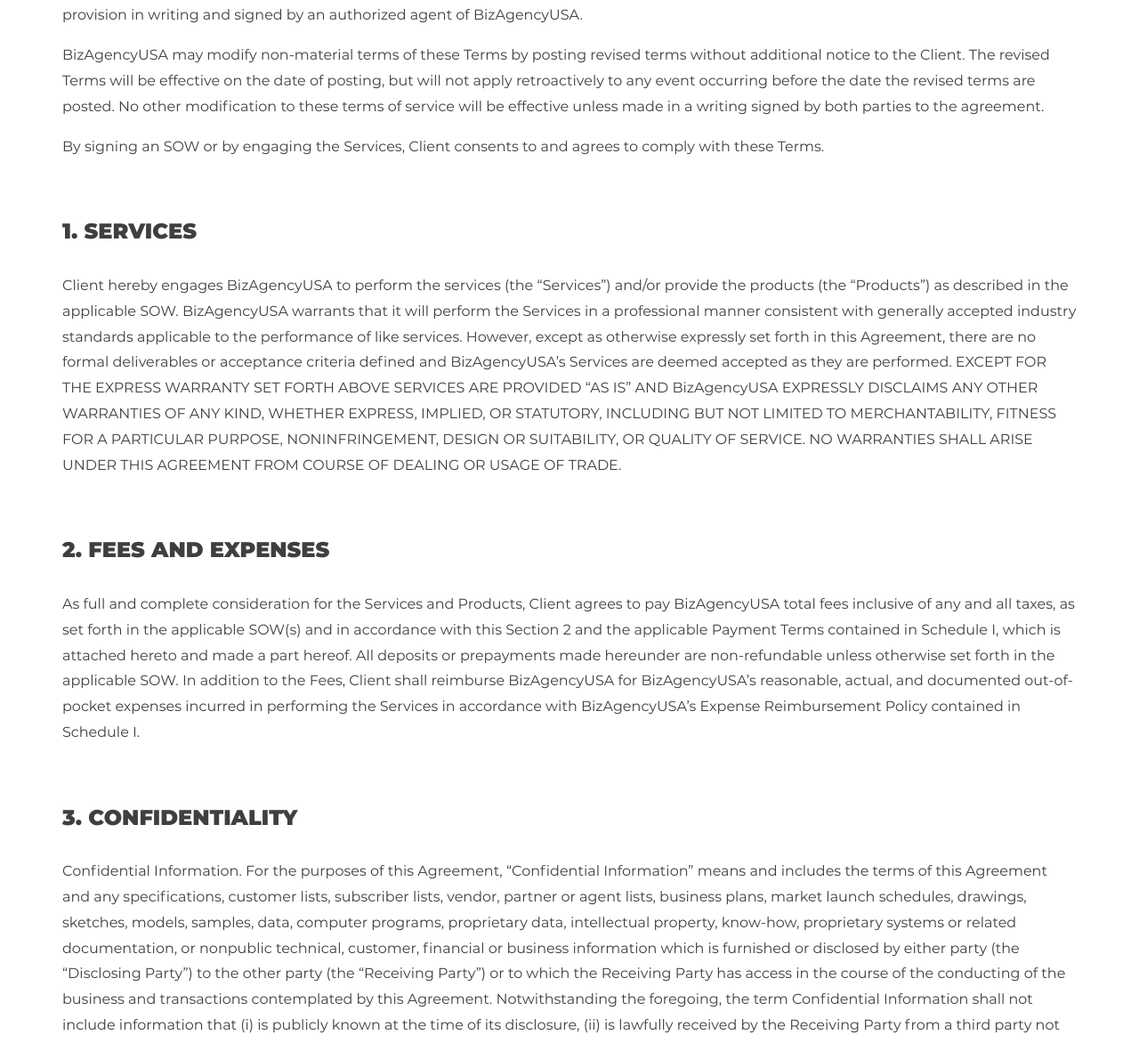
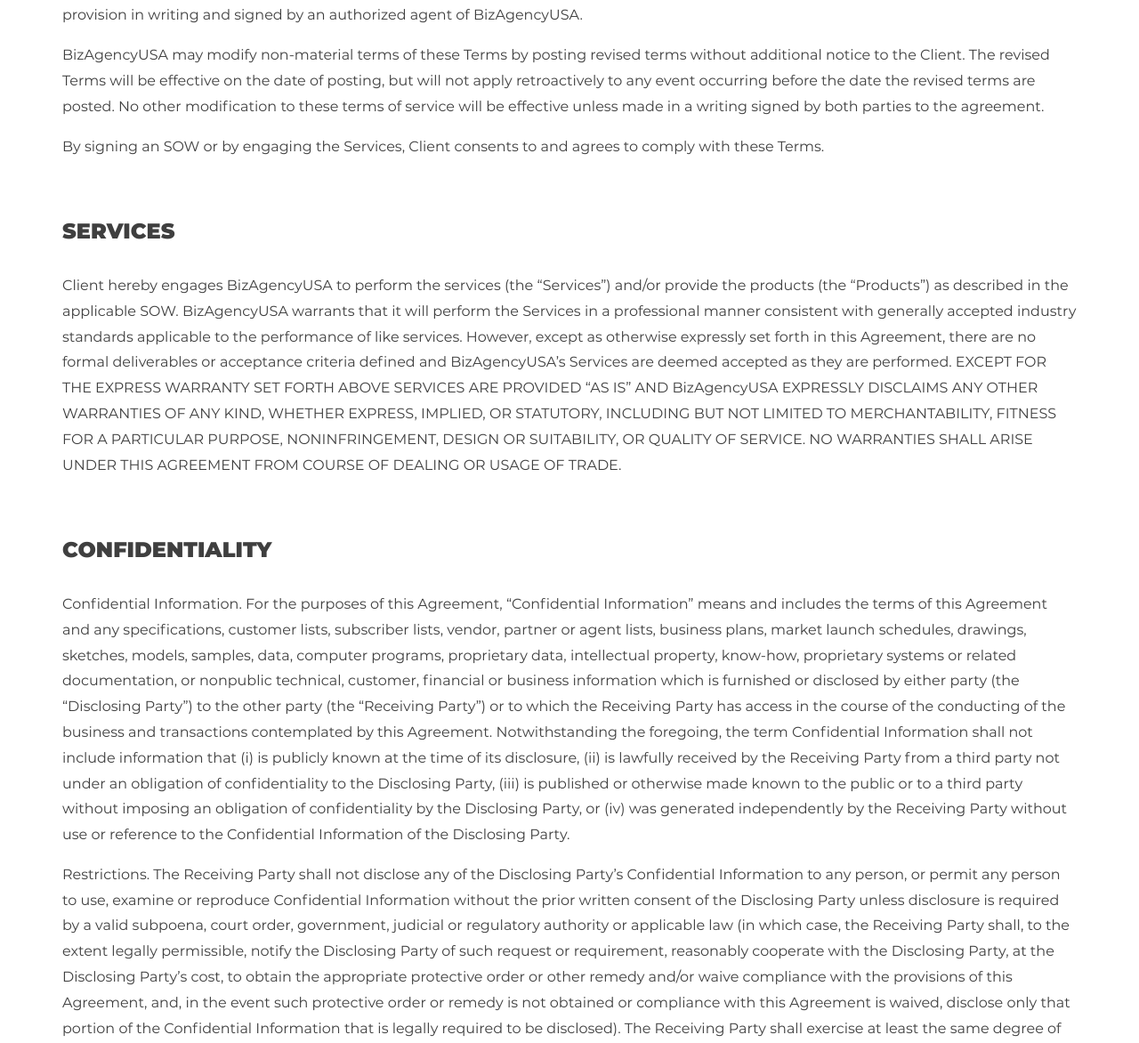
Before and after one commit to 2xdnetwork/bizagencyusa, a PHP site: page /terms.php in a window 1280 px wide. Shown: the part 1019-2191 px from the top of the page at 89% size. Run offline with PHP 8.4, Linux system fonts and the light colour scheme; some libraries are stand-ins or nearby versions; some web fonts are replaced.

Commit message:
vars updated

```diff
--- a/privacy-policy.php
+++ b/privacy-policy.php
@@ -1,5 +1,9 @@
 <!doctype html>
-<?php  $GLOBALS['vars']['company_name'] = 'BizAgencyUSA';?>
+<?php
+$GLOBALS['vars']['company_name'] = 'BizAgencyUSA';
+$GLOBALS['vars']['domain'] = 'bizagencyusa.com';
+?>
+
 <html lang="en">
   <head>
     <meta http-equiv="Content-Type" content="text/html; charset=utf-8">
--- a/terms.php
+++ b/terms.php
@@ -1,5 +1,8 @@
 <!doctype html>
-<?php  $GLOBALS['vars']['company_name'] = 'BizAgencyUSA';?>
+<?php
+$GLOBALS['vars']['company_name'] = 'BizAgencyUSA';
+$GLOBALS['vars']['domain'] = 'bizagencyusa.com';
+?>
 <html lang="en">
   <head>
     <meta http-equiv="Content-Type" content="text/html; charset=utf-8">
@@ -85,7 +88,7 @@
                <div class="tabs-content mt-5">
                   <div class="row">
                      <div class="col-lg-12 col-md-12 col-12">
-                        <h3>1. Services</h3>
+                        <h3>Services</h3>
                         <div class="informationmain-right-content">
                         <p>Client hereby engages <?= $GLOBALS['vars']['company_name']?> to perform the services (the “Services”) and/or provide the products (the “Products”) as described in the applicable SOW. <?= $GLOBALS['vars']['company_name']?> warrants that it will perform the Services in a professional manner consistent with generally accepted industry standards applicable to the performance of like services. However, except as otherwise expressly set forth in this Agreement, there are no formal deliverables or acceptance criteria defined and <?= $GLOBALS['vars']['company_name']?>’s Services are deemed accepted as they are performed. EXCEPT FOR THE EXPRESS WARRANTY SET FORTH ABOVE SERVICES ARE PROVIDED “AS IS” AND <?= $GLOBALS['vars']['company_name']?> EXPRESSLY DISCLAIMS ANY OTHER WARRANTIES OF ANY KIND, WHETHER EXPRESS, IMPLIED, OR STATUTORY, INCLUDING BUT NOT LIMITED TO MERCHANTABILITY, FITNESS FOR A PARTICULAR PURPOSE, NONINFRINGEMENT, DESIGN OR SUITABILITY, OR QUALITY OF SERVICE. NO WARRANTIES SHALL ARISE UNDER THIS AGREEMENT FROM COURSE OF DEALING OR USAGE OF TRADE.</p>
                      </div>
@@ -95,23 +98,14 @@
 
 
 
-               <div class="tabs-content mt-5">
-                  <div class="row">
-                     <div class="col-lg-12 col-md-12 col-12">
-                        <h3>2. Fees and Expenses</h3>
-                        <div class="informationmain-right-content">
-                        <p>As full and complete consideration for the Services and Products, Client agrees to pay <?= $GLOBALS['vars']['company_name']?> total fees inclusive of any and all taxes, as set forth in the applicable SOW(s) and in accordance with this Section 2 and the applicable Payment Terms contained in Schedule I, which is attached hereto and made a part hereof. All deposits or prepayments made hereunder are non-refundable unless otherwise set forth in the applicable SOW. In addition to the Fees, Client shall reimburse <?= $GLOBALS['vars']['company_name']?> for <?= $GLOBALS['vars']['company_name']?>’s reasonable, actual, and documented out-of-pocket expenses incurred in performing the Services in accordance with <?= $GLOBALS['vars']['company_name']?>’s Expense Reimbursement Policy contained in Schedule I.</p>
-                     </div>
-                     </div>
-                  </div>
-               </div>
+
 
 
 
                <div class="tabs-content mt-5">
                   <div class="row">
                      <div class="col-lg-12 col-md-12 col-12">
-                        <h3>3. Confidentiality</h3>
+                        <h3>Confidentiality</h3>
                         <div class="informationmain-right-content">
                         <p>Confidential Information. For the purposes of this Agreement, “Confidential Information” means and includes the terms of this Agreement and any specifications, customer lists, subscriber lists, vendor, partner or agent lists, business plans, market launch schedules, drawings, sketches, models, samples, data, computer programs, proprietary data, intellectual property, know-how, proprietary systems or related documentation, or nonpublic technical, customer, financial or business information which is furnished or disclosed by either party (the “Disclosing Party”) to the other party (the “Receiving Party”) or to which the Receiving Party has access in the course of the conducting of the business and transactions contemplated by this Agreement. Notwithstanding the foregoing, the term Confidential Information shall not include information that (i) is publicly known at the time of its disclosure, (ii) is lawfully received by the Receiving Party from a third party not under an obligation of confidentiality to the Disclosing Party, (iii) is published or otherwise made known to the public or to a third party without imposing an obligation of confidentiality by the Disclosing Party, or (iv) was generated independently by the Receiving Party without use or reference to the Confidential Information of the Disclosing Party.</p>
 
@@ -124,6 +118,18 @@
 
                         <p>Injunctive Relief. The Receiving Party acknowledges that any violation of the provisions of this Section 3 may result in irreparable harm to the Disclosing Party, that the Disclosing Party may have no adequate remedy at law, and that the Disclosing Party shall have the right to seek equitable relief by the way of injunction to restrain such violation and to seek such further relief it may be entitled at law or in equity.
                         No Warranty. THE PARTIES ACKNOWLEDGE AND AGREE THAT, EXCEPT AS OTHERWISE SET FORTH IN THIS AGREEMENT, THE OTHER MAKES NO WARRANTIES, EXPRESS OR IMPLIED, WITH RESPECT TO ANY MATTER RELATING TO THE CONFIDENTIAL INFORMATION. WITHOUT LIMITING THE GENERALITY OF THE FOREGOING, THE CONFIDENTIAL INFORMATION IS PROVIDED “AS IS” AND EACH PARTY SPECIFICALLY DISCLAIMS ALL REPRESENTATIONS AND WARRANTIES, EXPRESS OR IMPLIED, INCLUDING BUT NOT LIMITED TO IMPLIED WARRANTIES OF FITNESS FOR A PARTICULAR PURPOSE, MERCHANTABILITY AND NONINFRINGEMENT.</p>
+                     </div>
+                     </div>
+                  </div>
+               </div>
+
+
+               <div class="tabs-content mt-5">
+                  <div class="row">
+                     <div class="col-lg-12 col-md-12 col-12">
+                        <h3>Fees and Expenses</h3>
+                        <div class="informationmain-right-content">
+                        <p>As full and complete consideration for the Services and Products, Client agrees to pay <?= $GLOBALS['vars']['company_name']?> total fees inclusive of any and all taxes, as set forth in the applicable SOW(s) and in accordance with this Section 2 and the applicable Payment Terms contained in Schedule I, which is attached hereto and made a part hereof. All deposits or prepayments made hereunder are non-refundable unless otherwise set forth in the applicable SOW. In addition to the Fees, Client shall reimburse <?= $GLOBALS['vars']['company_name']?> for <?= $GLOBALS['vars']['company_name']?>’s reasonable, actual, and documented out-of-pocket expenses incurred in performing the Services in accordance with <?= $GLOBALS['vars']['company_name']?>’s Expense Reimbursement Policy contained in Schedule I.</p>
                      </div>
                      </div>
                   </div>
```
